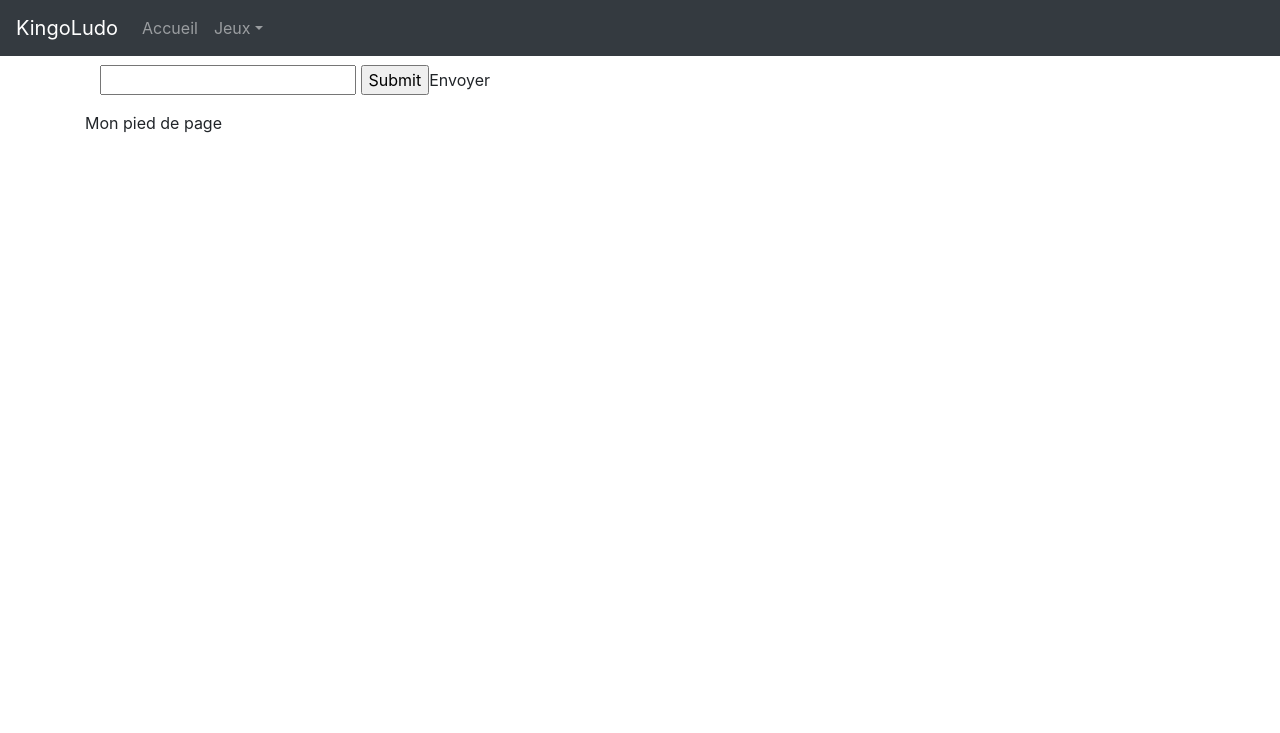
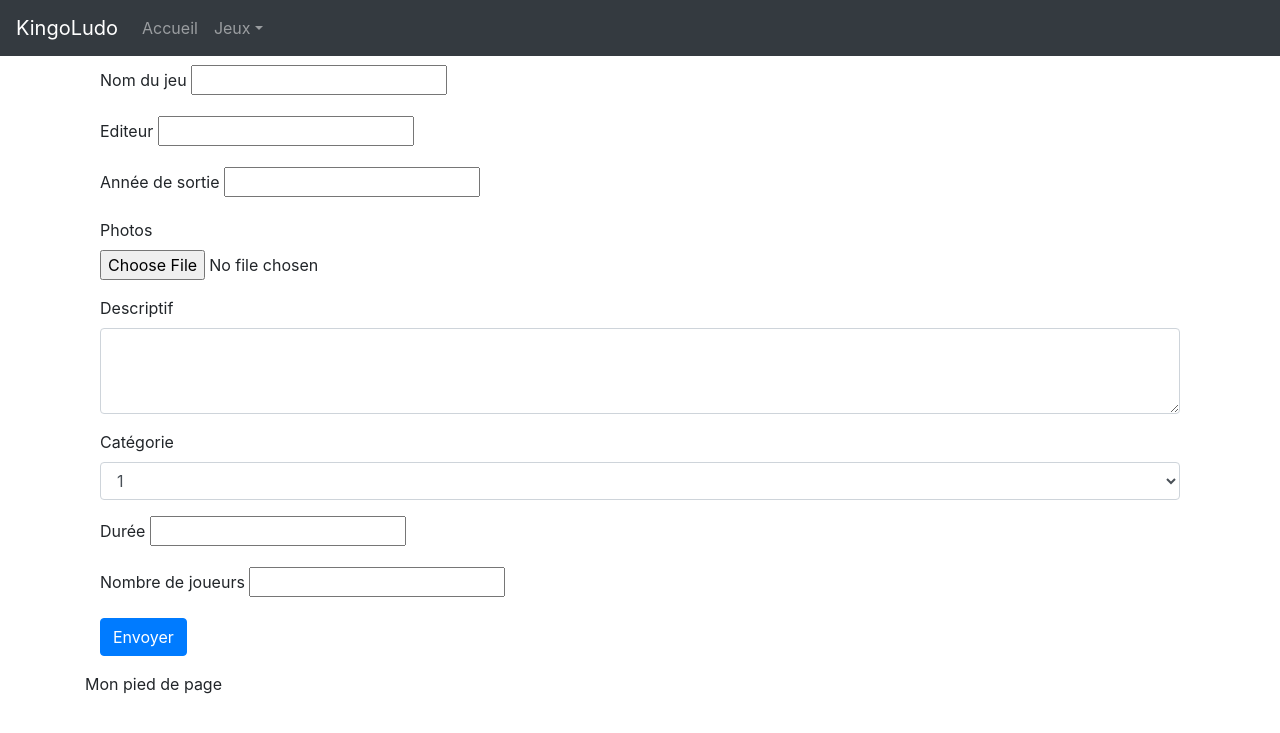
Before and after one commit to vanessakovalsky/php-oo, a PHP site: template tp3/src/View/formulaire_ajout_jeu.html.php in a window 1280 px wide. Shown: the top 733 px of the page. Run offline with PHP 8.4, Linux system fonts and the light colour scheme; the template is opened without the code that fills it, so the values that code supplies are empty; some libraries are stand-ins or nearby versions.

Commit message:
Ajout formulaire jeu complet

```diff
--- a/tp3/src/Controller/JeuController.class.php
+++ b/tp3/src/Controller/JeuController.class.php
@@ -7,6 +7,12 @@ class Jeu
 {
   private $nom_jeu;
   private $editeur;
+  private $annee_sortie;
+  private $photos;
+  private $descriptif;
+  private $categorie;
+  private $duree;
+  private $nombre_joueur;
 
   function __construct()
   {
--- a/tp3/src/View/formulaire_ajout_jeu.html.php
+++ b/tp3/src/View/formulaire_ajout_jeu.html.php
@@ -1,4 +1,41 @@
 <form name="ajout_jeu" action="index.php?actions=AjoutJeu" method="post">
-<input name="nom_jeu" type="text" />
-<input type="submit">Envoyer</input>
+  <div class="form-group">
+    <label for="nom_jeu">Nom du jeu</label>
+    <input name="nom_jeu" type="text" />
+  </div>
+  <div class="form-group">
+    <label for="editeur">Editeur</label>
+    <input name="editeur" type="text" />
+  </div>
+  <div class="form-group">
+    <label for="annee_sortie">Année de sortie</label>
+    <input name="annee_sortie" type="text" />
+  </div>
+  <div class="form-group">
+    <label for="photos">Photos</label>
+    <input type="file" class="form-control-file" id="photos">
+  </div>
+  <div class="form-group">
+    <label for="descriptif">Descriptif</label>
+    <textarea class="form-control" name="descriptif" rows="3"></textarea>
+  </div>
+  <div class="form-group">
+    <label for="categorie">Catégorie</label>
+    <select class="form-control" name="categorie">
+      <option>1</option>
+      <option>2</option>
+      <option>3</option>
+      <option>4</option>
+      <option>5</option>
+    </select>
+  </div>
+  <div class="form-group">
+    <label for="duree">Durée</label>
+    <input name="duree" type="text" />
+  </div>
+  <div class="form-group">
+    <label for="nombre_joueur">Nombre de joueurs</label>
+    <input name="nombre_joueur" type="text" />
+  </div>
+    <button type="submit" class="btn btn-primary">Envoyer</button>
 </form>
```
Also changed, not shown: tp3/src/Controller/RouterController.class.php (indentation only).
